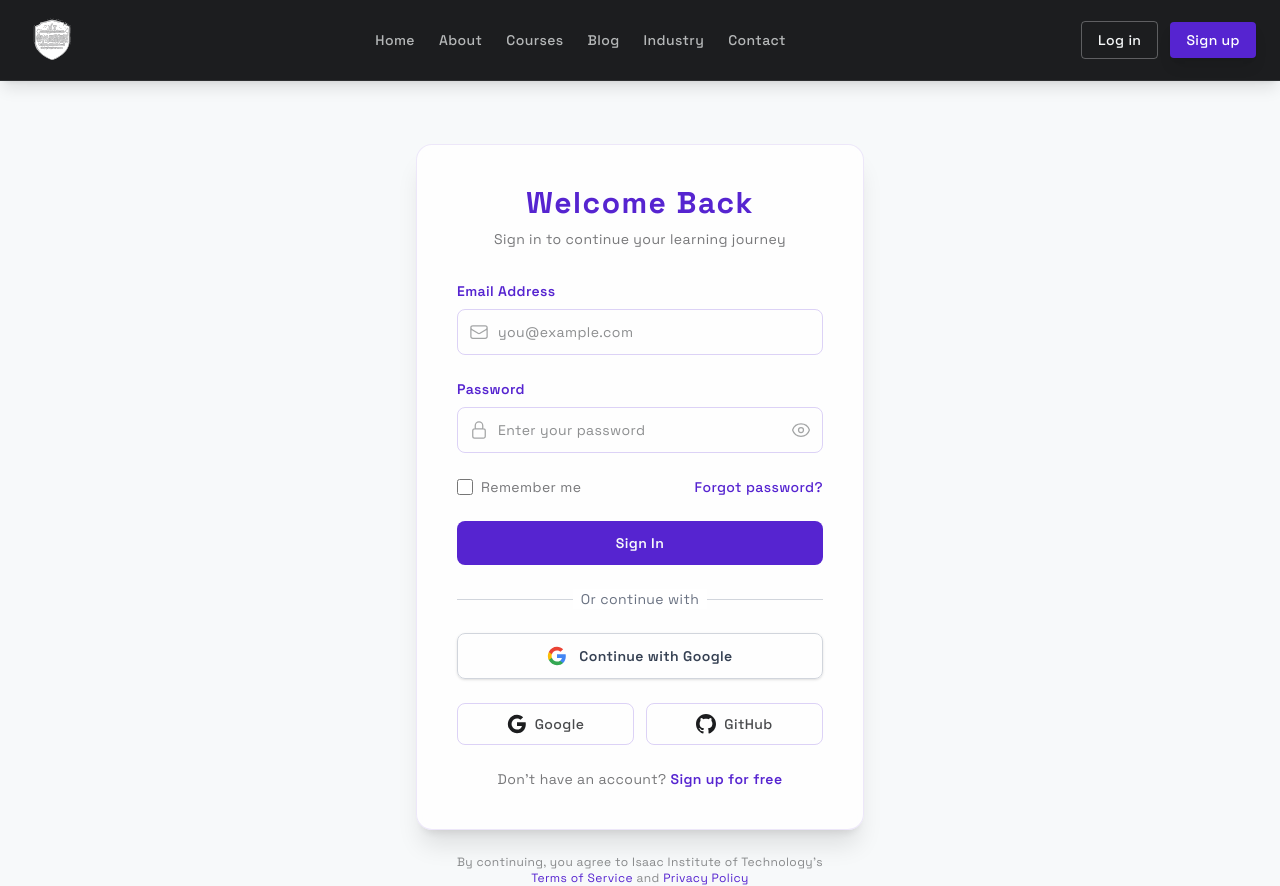
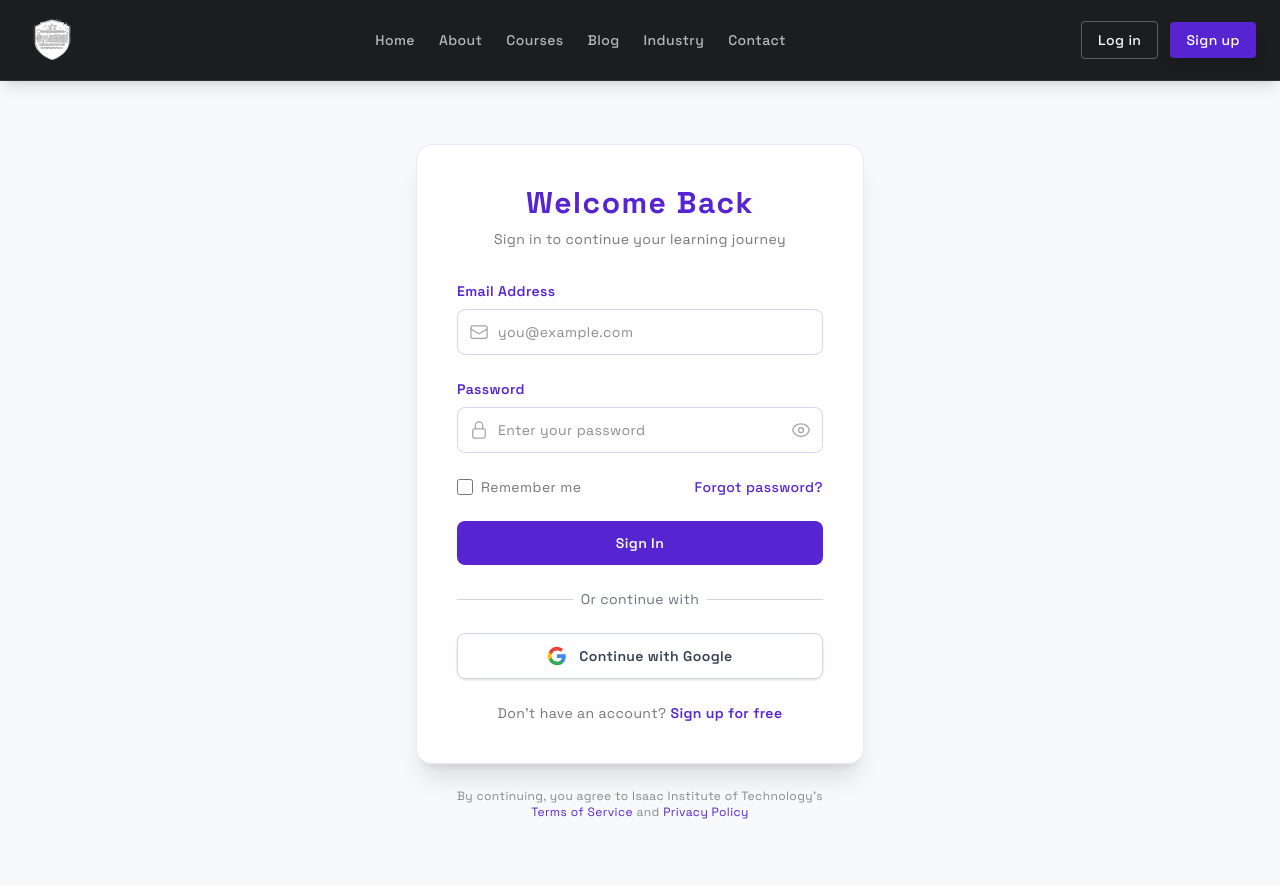
Before and after one commit to Vishnu5789/iit-frontend, a React (Vite) app: page /login in a window 1280 px wide. After the commit the page ends 820 px from the top, so only its background shows below. Built offline with nearby package versions, Linux system fonts and the light colour scheme.

Commit message:
removed duplicate icons

```diff
--- a/src/pages/Login.tsx
+++ b/src/pages/Login.tsx
@@ -267,53 +267,6 @@
             </button>
           </div>
 
-          {/* Keep original divider */}
-          <div className="relative my-6 hidden">
-            <div className="absolute inset-0 flex items-center">
-              <div className="w-full border-t border-primary/10"></div>
-            </div>
-            <div className="relative flex justify-center text-sm">
-              <span className="px-4 bg-white/80 text-dark/60">Or continue with</span>
-            </div>
-          </div>
-
-          {/* Social Login */}
-          <div className="grid grid-cols-2 gap-3">
-            <button
-              type="button"
-              className="flex items-center justify-center px-4 py-2.5 border border-primary/20 rounded-lg hover:bg-primary/5 transition-all duration-300"
-            >
-              <svg className="w-5 h-5 mr-2" viewBox="0 0 24 24">
-                <path
-                  fill="currentColor"
-                  d="M22.56 12.25c0-.78-.07-1.53-.2-2.25H12v4.26h5.92c-.26 1.37-1.04 2.53-2.21 3.31v2.77h3.57c2.08-1.92 3.28-4.74 3.28-8.09z"
-                />
-                <path
-                  fill="currentColor"
-                  d="M12 23c2.97 0 5.46-.98 7.28-2.66l-3.57-2.77c-.98.66-2.23 1.06-3.71 1.06-2.86 0-5.29-1.93-6.16-4.53H2.18v2.84C3.99 20.53 7.7 23 12 23z"
-                />
-                <path
-                  fill="currentColor"
-                  d="M5.84 14.09c-.22-.66-.35-1.36-.35-2.09s.13-1.43.35-2.09V7.07H2.18C1.43 8.55 1 10.22 1 12s.43 3.45 1.18 4.93l2.85-2.22.81-.62z"
-                />
-                <path
-                  fill="currentColor"
-                  d="M12 5.38c1.62 0 3.06.56 4.21 1.64l3.15-3.15C17.45 2.09 14.97 1 12 1 7.7 1 3.99 3.47 2.18 7.07l3.66 2.84c.87-2.6 3.3-4.53 6.16-4.53z"
-                />
-              </svg>
-              <span className="text-sm font-medium text-dark/80">Google</span>
-            </button>
-            <button
-              type="button"
-              className="flex items-center justify-center px-4 py-2.5 border border-primary/20 rounded-lg hover:bg-primary/5 transition-all duration-300"
-            >
-              <svg className="w-5 h-5 mr-2" fill="currentColor" viewBox="0 0 24 24">
-                <path d="M12 0c-6.626 0-12 5.373-12 12 0 5.302 3.438 9.8 8.207 11.387.599.111.793-.261.793-.577v-2.234c-3.338.726-4.033-1.416-4.033-1.416-.546-1.387-1.333-1.756-1.333-1.756-1.089-.745.083-.729.083-.729 1.205.084 1.839 1.237 1.839 1.237 1.07 1.834 2.807 1.304 3.492.997.107-.775.418-1.305.762-1.604-2.665-.305-5.467-1.334-5.467-5.931 0-1.311.469-2.381 1.236-3.221-.124-.303-.535-1.524.117-3.176 0 0 1.008-.322 3.301 1.23.957-.266 1.983-.399 3.003-.404 1.02.005 2.047.138 3.006.404 2.291-1.552 3.297-1.23 3.297-1.23.653 1.653.242 2.874.118 3.176.77.84 1.235 1.911 1.235 3.221 0 4.609-2.807 5.624-5.479 5.921.43.372.823 1.102.823 2.222v3.293c0 .319.192.694.801.576 4.765-1.589 8.199-6.086 8.199-11.386 0-6.627-5.373-12-12-12z"/>
-              </svg>
-              <span className="text-sm font-medium text-dark/80">GitHub</span>
-            </button>
-          </div>
-
           {/* Sign Up Link */}
           <div className="mt-6 text-center">
             <p className="text-sm text-dark/60">
--- a/src/pages/SignUp.tsx
+++ b/src/pages/SignUp.tsx
@@ -325,53 +325,6 @@
             </button>
           </div>
 
-          {/* Keep original divider hidden */}
-          <div className="relative my-6 hidden">
-            <div className="absolute inset-0 flex items-center">
-              <div className="w-full border-t border-primary/10"></div>
-            </div>
-            <div className="relative flex justify-center text-sm">
-              <span className="px-4 bg-white/80 text-dark/60">Or sign up with</span>
-            </div>
-          </div>
-
-          {/* Social Sign Up */}
-          <div className="grid grid-cols-2 gap-3">
-            <button
-              type="button"
-              className="flex items-center justify-center px-4 py-2.5 border border-primary/20 rounded-lg hover:bg-primary/5 transition-all duration-300"
-            >
-              <svg className="w-5 h-5 mr-2" viewBox="0 0 24 24">
-                <path
-                  fill="currentColor"
-                  d="M22.56 12.25c0-.78-.07-1.53-.2-2.25H12v4.26h5.92c-.26 1.37-1.04 2.53-2.21 3.31v2.77h3.57c2.08-1.92 3.28-4.74 3.28-8.09z"
-                />
-                <path
-                  fill="currentColor"
-                  d="M12 23c2.97 0 5.46-.98 7.28-2.66l-3.57-2.77c-.98.66-2.23 1.06-3.71 1.06-2.86 0-5.29-1.93-6.16-4.53H2.18v2.84C3.99 20.53 7.7 23 12 23z"
-                />
-                <path
-                  fill="currentColor"
-                  d="M5.84 14.09c-.22-.66-.35-1.36-.35-2.09s.13-1.43.35-2.09V7.07H2.18C1.43 8.55 1 10.22 1 12s.43 3.45 1.18 4.93l2.85-2.22.81-.62z"
-                />
-                <path
-                  fill="currentColor"
-                  d="M12 5.38c1.62 0 3.06.56 4.21 1.64l3.15-3.15C17.45 2.09 14.97 1 12 1 7.7 1 3.99 3.47 2.18 7.07l3.66 2.84c.87-2.6 3.3-4.53 6.16-4.53z"
-                />
-              </svg>
-              <span className="text-sm font-medium text-dark/80">Google</span>
-            </button>
-            <button
-              type="button"
-              className="flex items-center justify-center px-4 py-2.5 border border-primary/20 rounded-lg hover:bg-primary/5 transition-all duration-300"
-            >
-              <svg className="w-5 h-5 mr-2" fill="currentColor" viewBox="0 0 24 24">
-                <path d="M12 0c-6.626 0-12 5.373-12 12 0 5.302 3.438 9.8 8.207 11.387.599.111.793-.261.793-.577v-2.234c-3.338.726-4.033-1.416-4.033-1.416-.546-1.387-1.333-1.756-1.333-1.756-1.089-.745.083-.729.083-.729 1.205.084 1.839 1.237 1.839 1.237 1.07 1.834 2.807 1.304 3.492.997.107-.775.418-1.305.762-1.604-2.665-.305-5.467-1.334-5.467-5.931 0-1.311.469-2.381 1.236-3.221-.124-.303-.535-1.524.117-3.176 0 0 1.008-.322 3.301 1.23.957-.266 1.983-.399 3.003-.404 1.02.005 2.047.138 3.006.404 2.291-1.552 3.297-1.23 3.297-1.23.653 1.653.242 2.874.118 3.176.77.84 1.235 1.911 1.235 3.221 0 4.609-2.807 5.624-5.479 5.921.43.372.823 1.102.823 2.222v3.293c0 .319.192.694.801.576 4.765-1.589 8.199-6.086 8.199-11.386 0-6.627-5.373-12-12-12z"/>
-              </svg>
-              <span className="text-sm font-medium text-dark/80">GitHub</span>
-            </button>
-          </div>
-
           {/* Login Link */}
           <div className="mt-6 text-center">
             <p className="text-sm text-dark/60">
```
